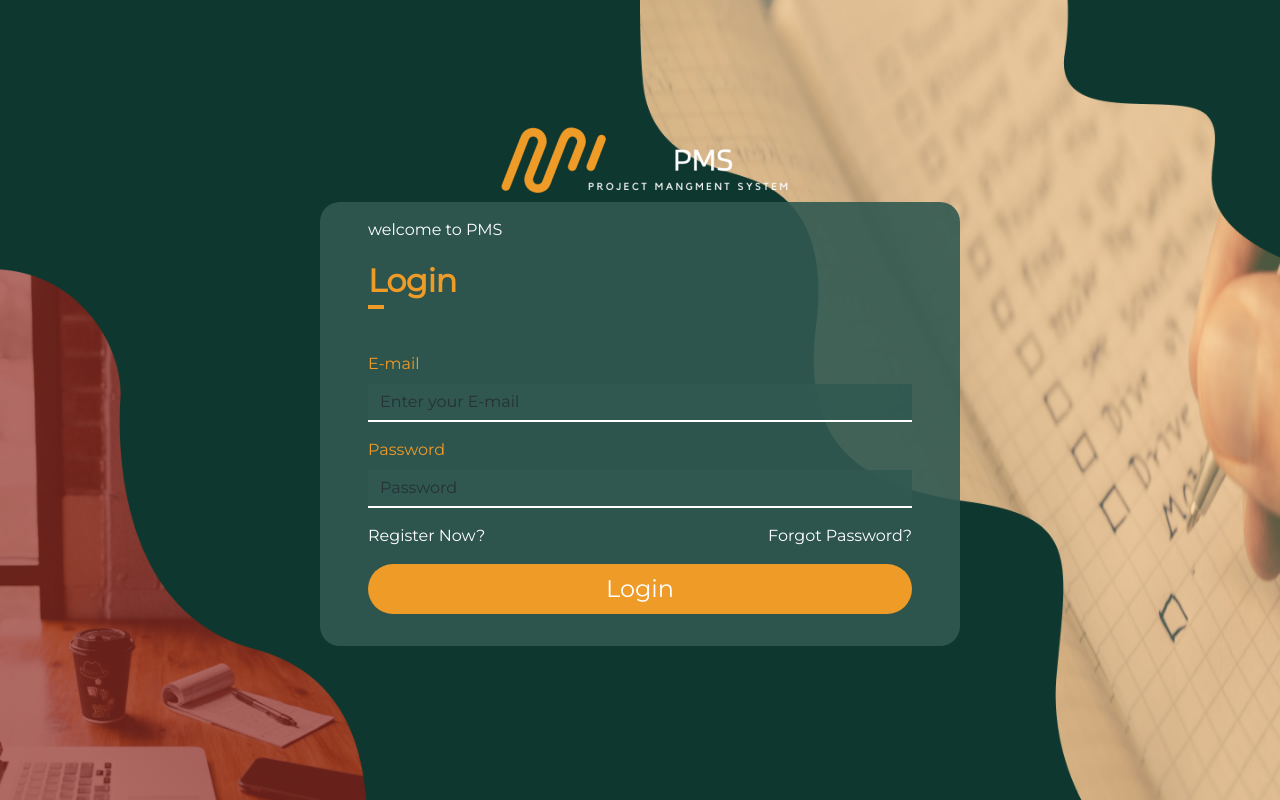
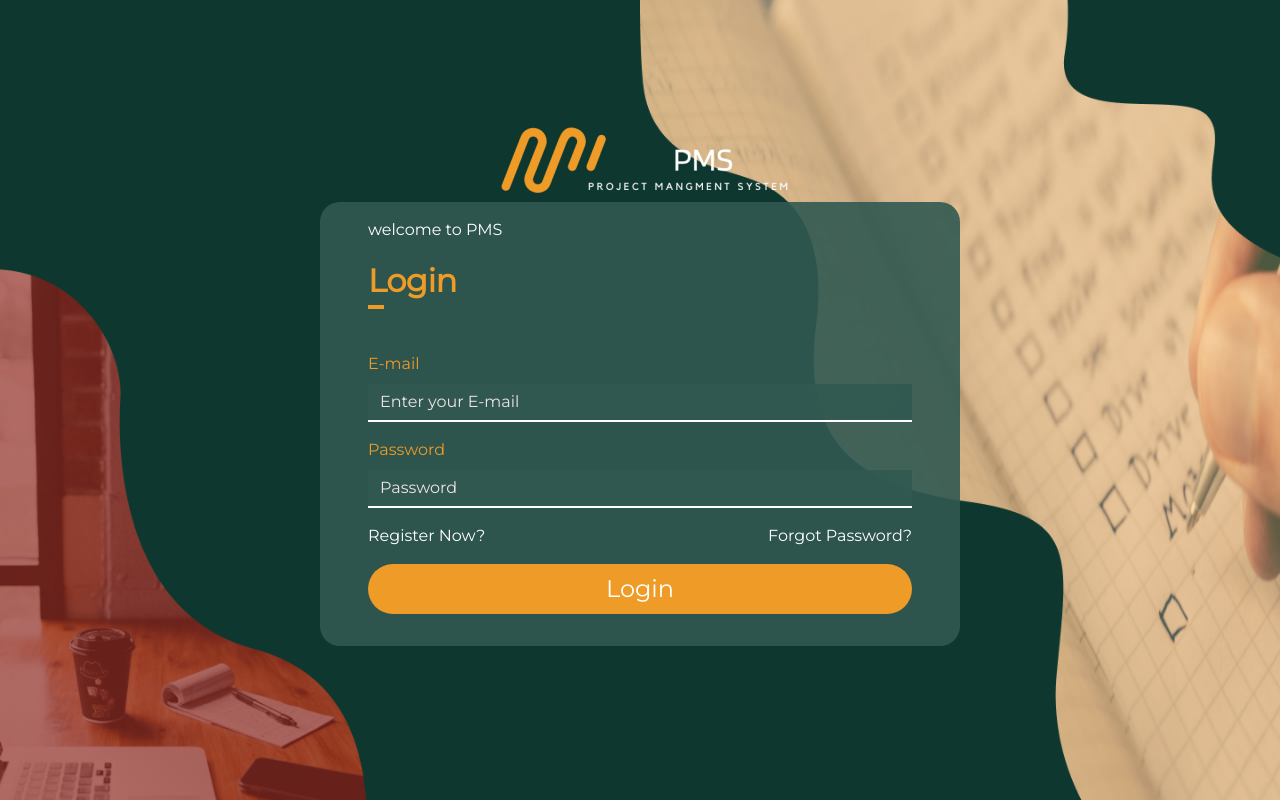
Before and after one commit to Rawan-Mohamed/project-management-system-1, a React (Vite) app: page / in a window 1280 px wide. Built offline with nearby package versions, Linux system fonts and the light colour scheme.

Commit message:
update placeholder color

```diff
--- a/src/App.css
+++ b/src/App.css
@@ -60,6 +60,9 @@ form{
   border: none !important;
   border-bottom: 2px solid #fff !important;
   border-radius: 0 !important;
+}
+.custom-input::placeholder {
+  color: rgb(239, 228, 228) !important; /* Set the desired color */
 }
 .btn{
   background-color: var(--main-color) !important;
```
